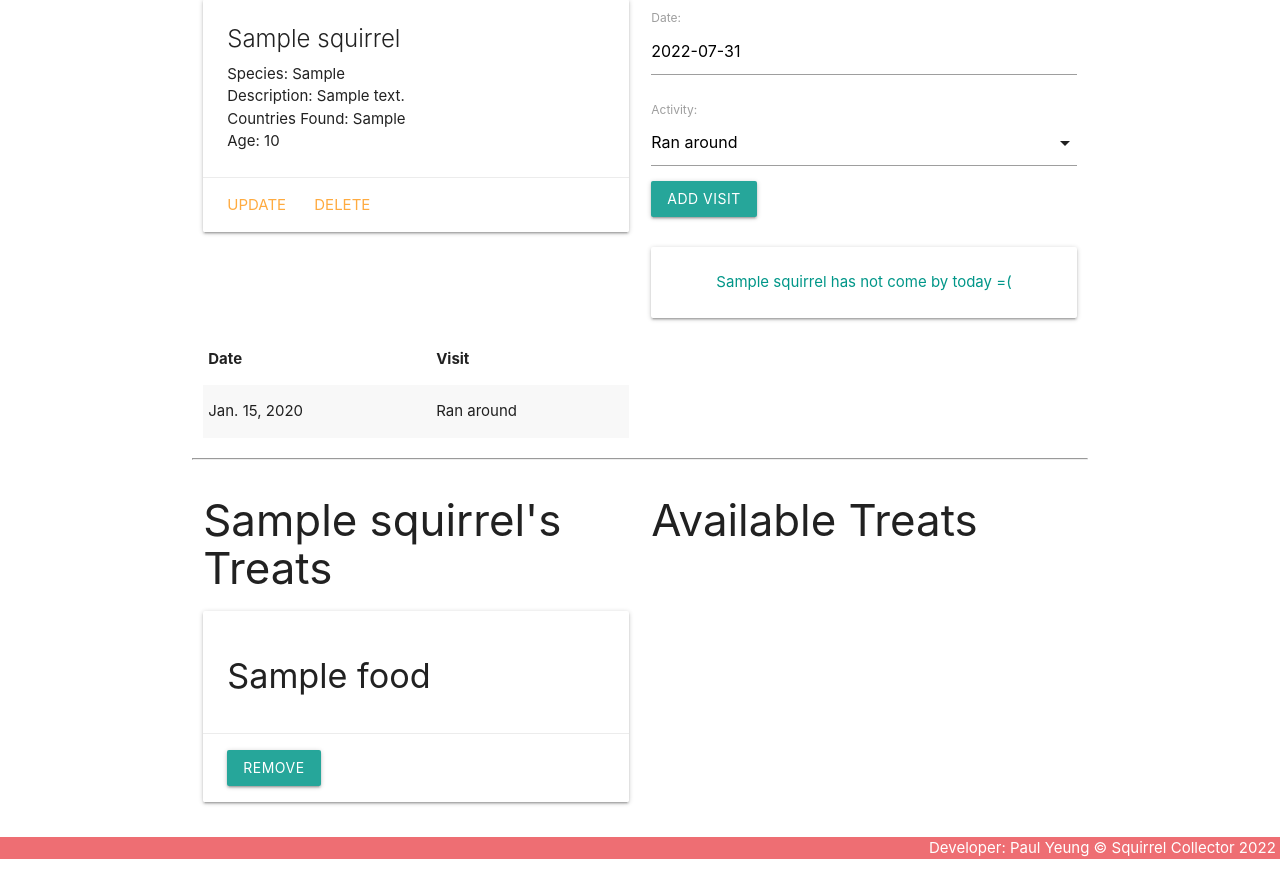
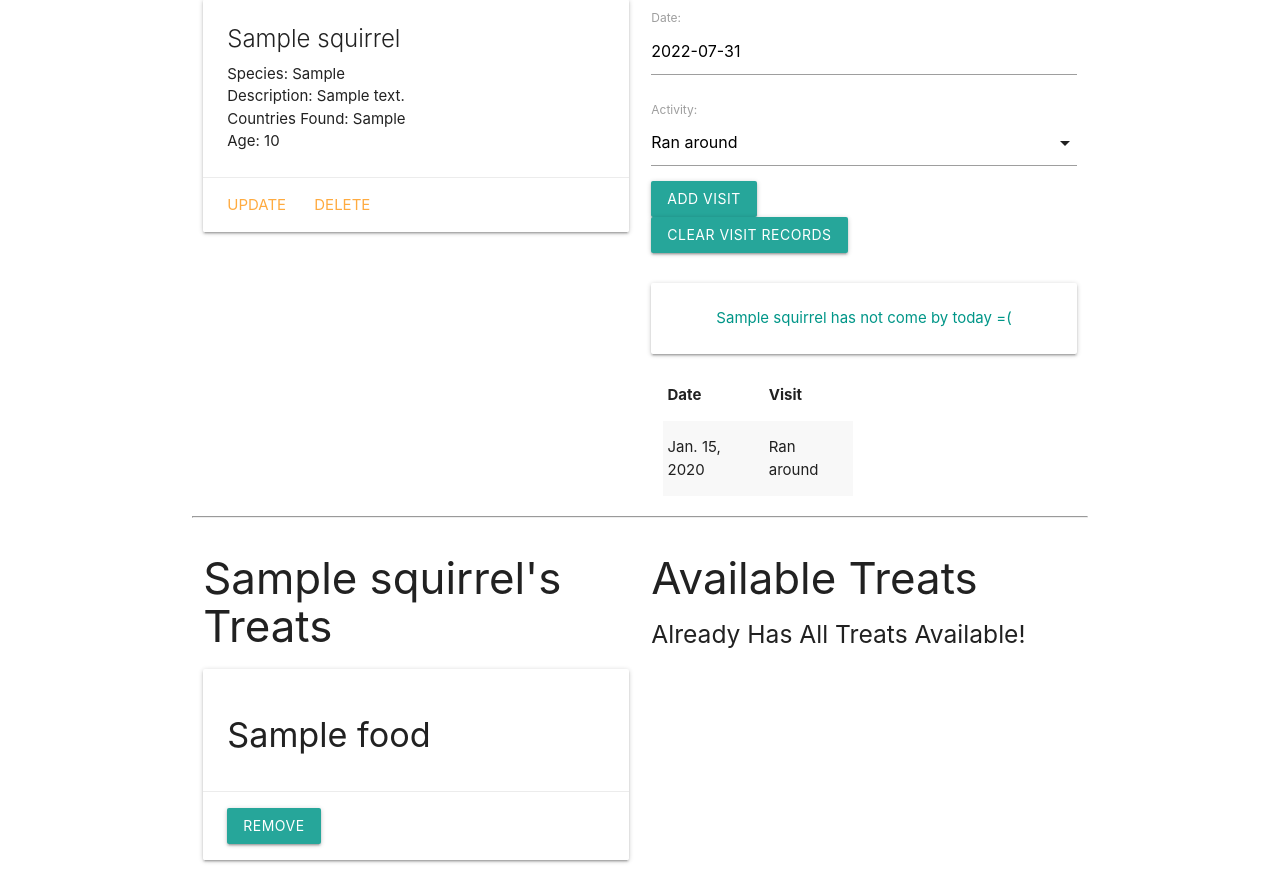
Before and after one commit to paulryeung/Squirrel-Gallery, a Django app: page /squirrels/1/ in a window 1280 px wide. Shown: the part 209-1097 px from the top of the page. Before the commit the page ends 1068 px from the top, so only its background shows below. Run offline with Django 4.2, Linux system fonts and the light colour scheme; a user stored in the database is signed in; tables that the repository leaves empty hold one stand-in row (values such as "Sample post").

Commit message:
add clear visit records button

```diff
--- a/main_app/templates/squirrels/detail.html
+++ b/main_app/templates/squirrels/detail.html
@@ -30,6 +30,10 @@
       {% csrf_token %} {{ visit_form.as_p }}
       <input type="submit" class="btn" value="Add Visit" />
     </form>
+    <form action="{% url 'clear_visit' squirrel.id %}" method="POST">
+      {% csrf_token %}
+      <input type="submit" class="btn" value="Clear Visit Records" />
+    </form>
 
     <br />
     {% if squirrel.no_visits_today %}
@@ -41,8 +45,6 @@
       {{ squirrel.name }} has not come by today =(
     </div>
     {% endif %}
-  </div>
-
     <div class="col s6">
       <table class="striped">
         <thead>
@@ -60,6 +62,7 @@
           {% endfor %}
         </tbody>
       </table>
+    </div>
   </div>
 </div>
 
@@ -92,7 +95,7 @@
 
   <div class="col s6">
     <h3>Available Treats</h3>
-    {% if treats.count %} {% for treat in treats.all %}
+    {% for treat in treats.all %}
     <div class="card">
       <div class="card-content">
         <span class="card-title">
@@ -110,9 +113,9 @@
         </form>
       </div>
     </div>
-    {% endfor %) {% else %}
-    <h5>{{ squirrel.name }} Already Has All Treats Available!</h5>
-    {% endif %}
+    {% empty %}
+    <h5>Already Has All Treats Available!</h5>
+    {% endfor %}
   </div>
 </div>
 
--- a/main_app/urls.py
+++ b/main_app/urls.py
@@ -10,6 +10,7 @@
     path('squirrels/<int:pk>/delete', views.SqDelete.as_view(), name='squirrels_delete'),
     path('squirrels/<int:pk>/update', views.SqUpdate.as_view(), name='squirrels_update'),
     path('squirrels/<int:sq_id>/add_visit/', views.add_visit, name='add_visit'),
+    path('squirrels/<int:sq_id>/clear_visit/', views.clear_visit, name='clear_visit'),
     path('food/', views.FoodList.as_view(), name='food_index'),
     path('food/<int:pk>/', views.FoodDetail.as_view(), name='food_detail'),
     path('squirrel/<int:sq_id>/assoc_treat/<int:food_id>/', views.assoc_food, name='assoc_food'),
--- a/main_app/views.py
+++ b/main_app/views.py
@@ -1,6 +1,6 @@
 from django.shortcuts import render, redirect
 # from django.http import HttpResponse
-from .models import Squirrel, Food
+from .models import Squirrel, Food, Visit
 from django.views.generic.edit import CreateView, DeleteView, UpdateView
 from django.views.generic import ListView, DetailView
 from .forms import VisitForm
@@ -77,6 +77,12 @@
 
     return redirect('detail', sq_id = sq_id)
 
+@login_required
+def clear_visit (request, sq_id):
+    Visit.objects.filter(squirrel_id = sq_id).delete()
+    return redirect('detail', sq_id = sq_id)
+
+
 
 class SqCreate(LoginRequiredMixin, CreateView):
     model = Squirrel
```
Lines whose indentation alone changed are shown as unchanged.
